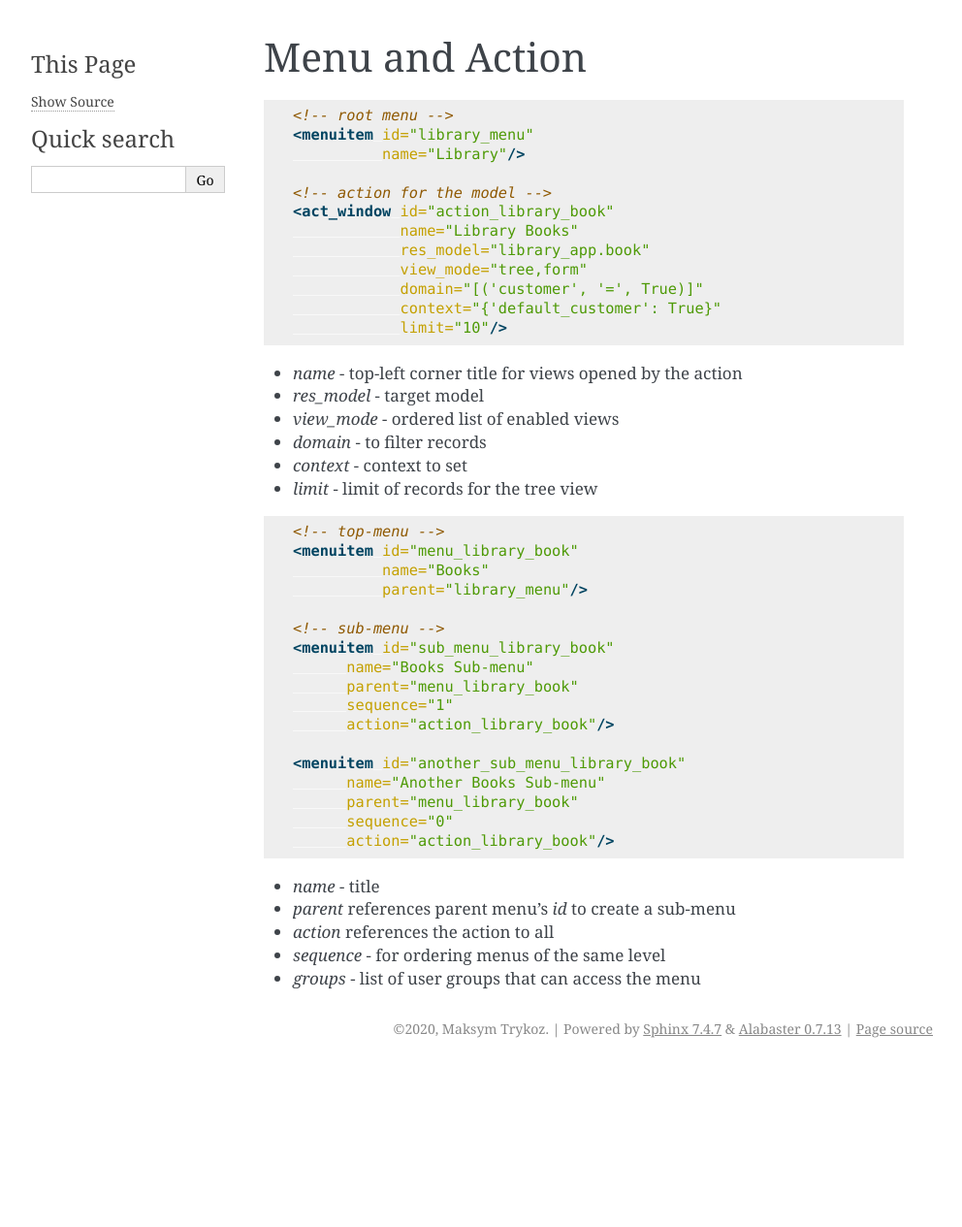
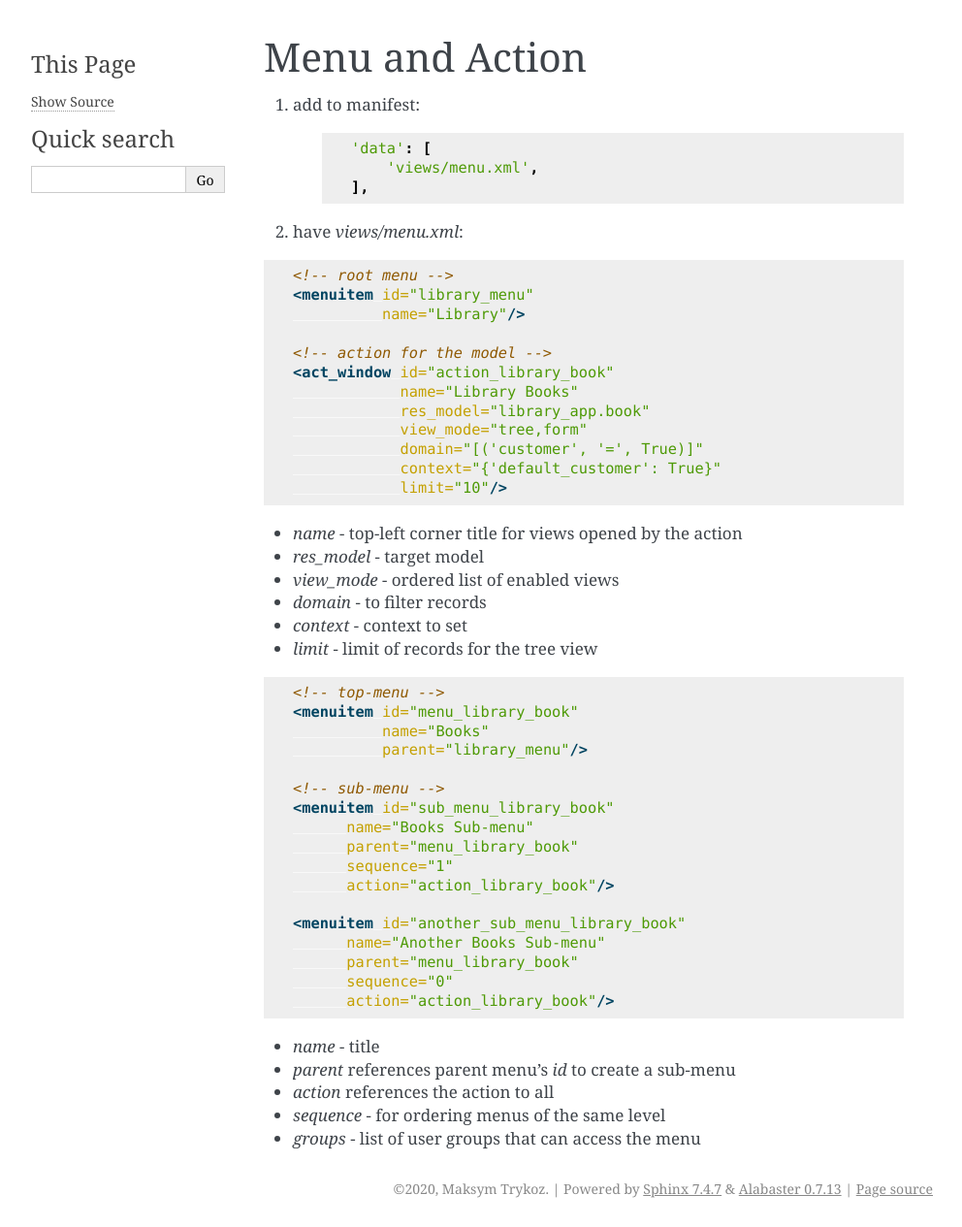
Before and after one commit to maxtryk/odoo-how-to, a Sphinx documentation site: the page built from docs/source/menu_and_action.rst, in a window 1280 px wide. Shown: the whole page at 97% size, without its empty margins (148-1140 px from the left). Built offline with Sphinx 7.4.7, drawn with Linux system fonts in a browser that asks for light colours; before the commit the page ends 1100 px from its top, so only the background shows below that.

Commit message:
Menu and Action

```diff
--- a/docs/source/js_assets.rst
+++ b/docs/source/js_assets.rst
@@ -18,8 +18,8 @@ Add a Javascript Asset
 
     .. code-block:: python
 
-            'data': [
-                'views/assets.xml',
-            ],
+        'data': [
+            'views/assets.xml',
+        ],
 
 #. `debug=assets` and `--dev=xml` may come in handy
--- a/docs/source/menu_and_action.rst
+++ b/docs/source/menu_and_action.rst
@@ -1,5 +1,15 @@
 Menu and Action
 ===============
+
+#. add to manifest:
+
+    .. code-block:: python
+
+        'data': [
+            'views/menu.xml',
+        ],
+
+#. have `views/menu.xml`:
 
 .. code-block:: XML
 
```
